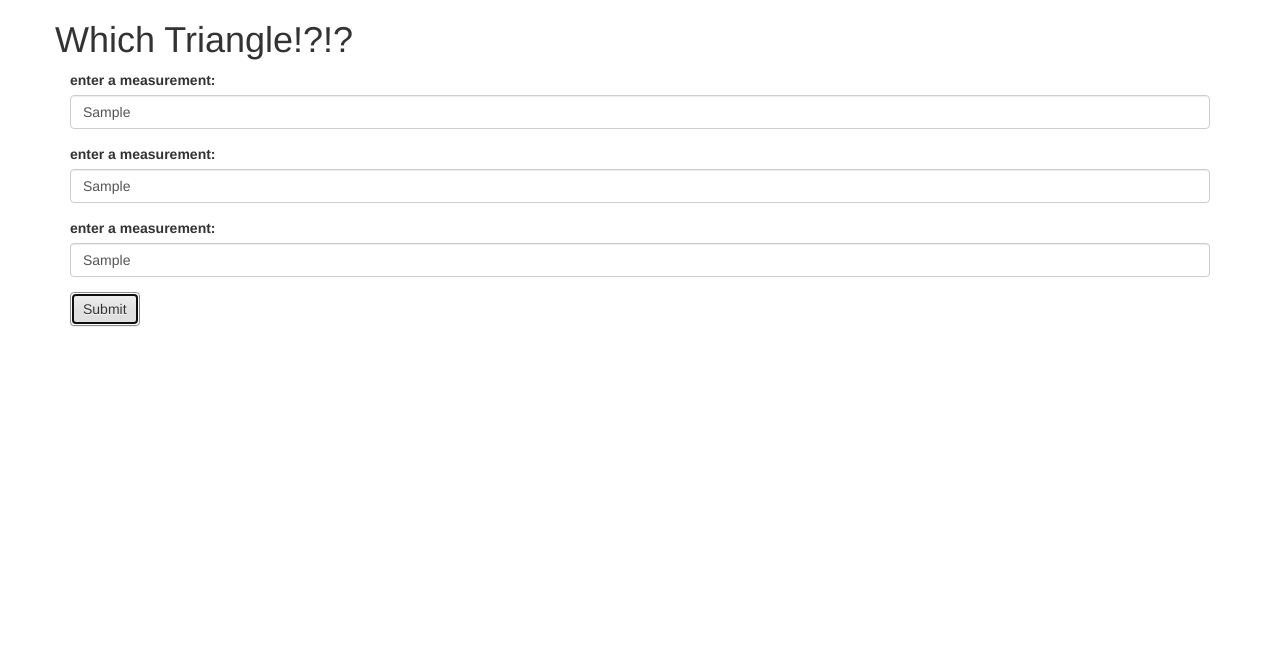
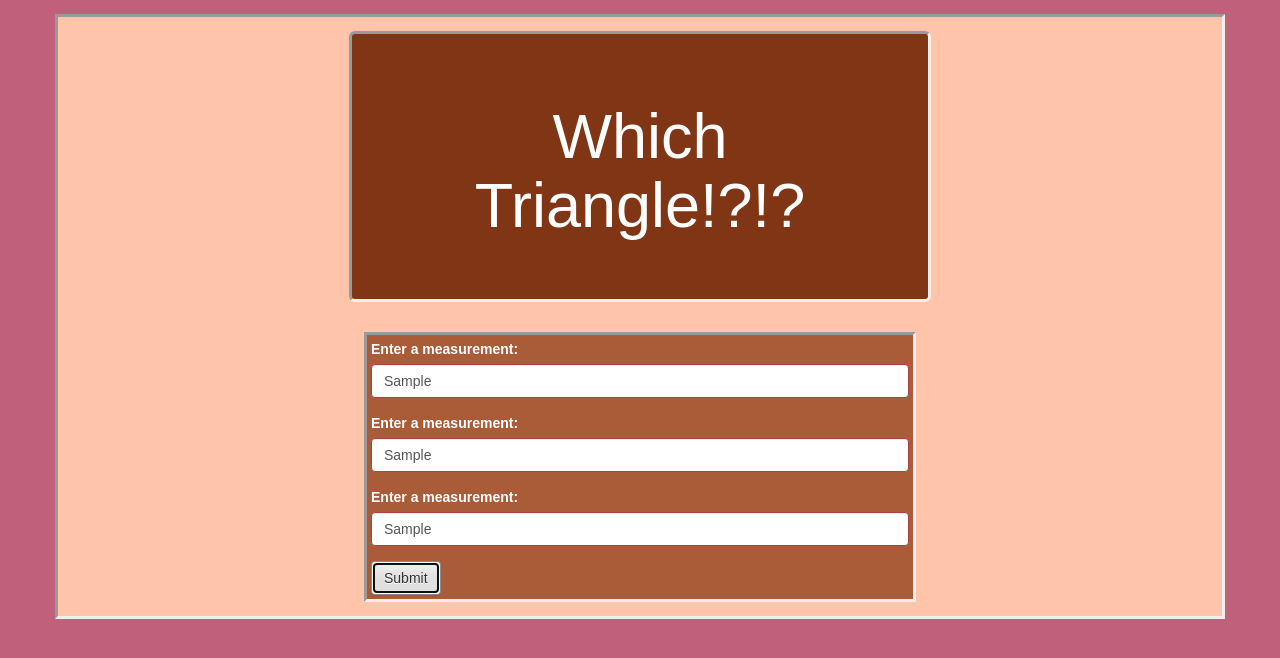
Before and after one commit to BrianHGrant/triangle-tracker, a plain HTML site: page index.html in a window 1280 px wide. Both pictures are taken after typing "Sample", "Sample", "Sample" into the empty fields and a click on the button "Submit". Drawn offline with Linux system fonts and the light colour scheme.

Commit message:
add styling to site

```diff
--- a/css/styles.css
+++ b/css/styles.css
@@ -1,3 +1,40 @@
+body {
+  background-color: #C1607A;
+  font-family: fantasy;
+}
+.container {
+  background-color: #FFC4AA;
+  margin-top: 1em;
+  border-style: inset;
+}
+
+#header {
+  border-style: inset;
+  text-align: center;
+  background-color: #803615;
+  color: white;
+  margin-top: 1em;
+}
+
+#triangleForm {
+  border-style: inset;
+  padding: 4px;
+  background-color: #AA5C39;
+  color: white;
+  margin-bottom: 1em;
+
+}
+
 #equal, #isoceles, #scalene, #not {
   display: none;
 }
+
+.result p {
+  border-style: inset;
+  background-color: white;
+  margin-right: 0.1em;
+  padding-right: 0.1em;
+  text-align: center;
+  font-size: 1.1em;
+  color: #AA5C39;
+}
--- a/index.html
+++ b/index.html
@@ -9,39 +9,47 @@
     <title>Triangle Tracker</title>
   </head>
   <body>
+    <!-- Header -->
     <div class="container">
-      <div class="row" id="header">
+      <div class="row">
+        <div class="col-sm-offset-3 col-sm-6 jumbotron" id="header">
           <h1>Which Triangle!?!?</h1>
         </div>
+      </div>
+      <!-- Triangle Form -->
+      <div class="row">
+        <div class="col-sm-offset-3 col-sm-6">
           <form id="triangleForm">
-          <div class="form-group">
-            <label for="side1">enter a measurement:</label>
+            <div class="form-group has-error" id="measure1">
+              <label for="side1">Enter a measurement:</label>
                <input type="text" class="form-control" id="side1">
             </div>
-          <div class="form-group">
-            <label for="side2">enter a measurement:</label>
+            <div class="form-group has-error" id="measure2">
+              <label for="side2">Enter a measurement:</label>
                <input type="text" class="form-control" id="side2">
             </div>
-          <div class="form-group">
-            <label for="side3">enter a measurement:</label>
+            <div class="form-group has-error" id="measure3">
+              <label for="side3">Enter a measurement:</label>
                <input type="text" class="form-control" id="side3">
             </div>
             <button type="submit" class="btn btn-default" id="matchSubmit">Submit</button>
           </form>
         </div>
-    </div>
-
+        <!-- Results -->
+        <div class="result col-sm-3">
           <div class="row" id="equal">
-      <h2>Its an Equilateral.</h2>
+            <p>Its an Equilateral.</p>
           </div>
           <div class="row" id="isoceles">
-      <h2>Its an Isosceles.</h2>
+            <p>Its an Isoceles.</p>
           </div>
           <div class="row" id="scalene">
-      <h2>Its an Scalene.</h2>
+            <p>Its an Scalene.</p>
           </div>
           <div class="row" id="not">
-      <h2>This is not a triangle!</h2>
+            <p>This is not a triangle!</p>
+          </div>
+        </div>
       </div>
     </div>
   </body>
--- a/js/scripts.js
+++ b/js/scripts.js
@@ -47,6 +47,8 @@ $(document).ready(function() {
     $("#scalene").hide();
     $("#not").hide();
 
+    if(side1) {
+      $("#measure1").removeClass("has.error").addClass("has-success");
       if (!checkTriangle(side1, side2, side3)) {
         alert("Not a triangle!!!");
       }
@@ -62,6 +64,7 @@ $(document).ready(function() {
 
         }
       }
+    }
 
 
     event.preventDefault();
```
Lines whose indentation alone changed are shown as unchanged.
